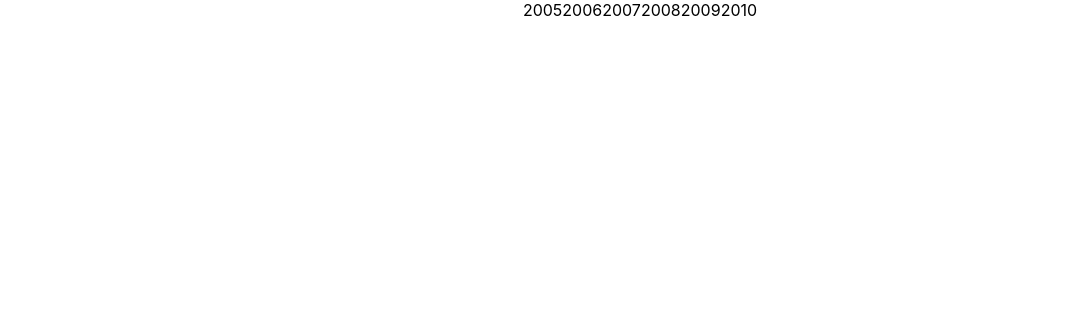
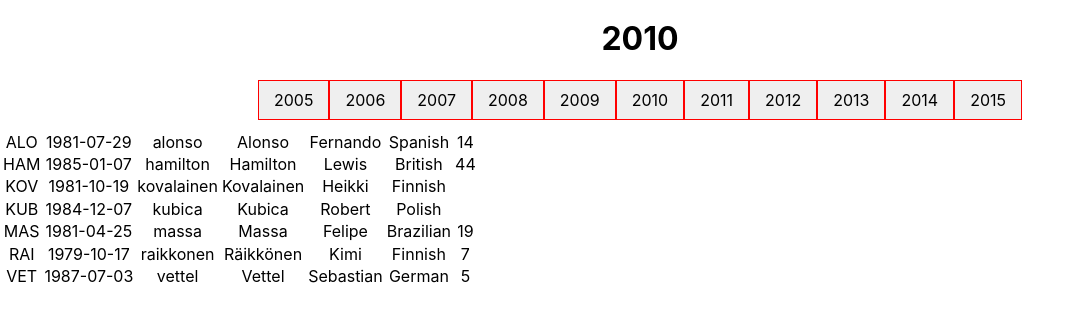
Before and after one commit to dillinger/f1champs, a React (Create React App) app: page / in a window 1280 px wide. Shown: the top 322 px of the page, without its empty margins (0-1081 px from the left). Built offline with nearby package versions, Linux system fonts and the light colour scheme.

Commit message:
[WIP]: Add a few components

```diff
--- a/src/App.js
+++ b/src/App.js
@@ -1,22 +1,111 @@
-import React, { Component } from 'react';
+import React, {Component} from 'react';
 
-import { YearList } from 'components/YearList/YearList';
+import {YearList} from 'components/YearList/YearList';
+import CurrentYear from 'components/CurrentYear/CurrentYear';
+import {DriverList} from 'components/DriverList/DriverList';
 
+import 'normalize.css';
 import './App.css';
+
+const drivers = {
+  data: [
+    {
+      driverId: 'alonso',
+      permanentNumber: '14',
+      code: 'ALO',
+      url: 'http://en.wikipedia.org/wiki/Fernando_Alonso',
+      givenName: 'Fernando',
+      familyName: 'Alonso',
+      dateOfBirth: '1981-07-29',
+      nationality: 'Spanish',
+    },
+    {
+      driverId: 'hamilton',
+      permanentNumber: '44',
+      code: 'HAM',
+      url: 'http://en.wikipedia.org/wiki/Lewis_Hamilton',
+      givenName: 'Lewis',
+      familyName: 'Hamilton',
+      dateOfBirth: '1985-01-07',
+      nationality: 'British',
+    },
+    {
+      driverId: 'kovalainen',
+      code: 'KOV',
+      url: 'http://en.wikipedia.org/wiki/Heikki_Kovalainen',
+      givenName: 'Heikki',
+      familyName: 'Kovalainen',
+      dateOfBirth: '1981-10-19',
+      nationality: 'Finnish',
+    },
+    {
+      driverId: 'kubica',
+      code: 'KUB',
+      url: 'http://en.wikipedia.org/wiki/Robert_Kubica',
+      givenName: 'Robert',
+      familyName: 'Kubica',
+      dateOfBirth: '1984-12-07',
+      nationality: 'Polish',
+    },
+    {
+      driverId: 'massa',
+      permanentNumber: '19',
+      code: 'MAS',
+      url: 'http://en.wikipedia.org/wiki/Felipe_Massa',
+      givenName: 'Felipe',
+      familyName: 'Massa',
+      dateOfBirth: '1981-04-25',
+      nationality: 'Brazilian',
+    },
+    {
+      driverId: 'raikkonen',
+      permanentNumber: '7',
+      code: 'RAI',
+      url: 'http://en.wikipedia.org/wiki/Kimi_R%C3%A4ikk%C3%B6nen',
+      givenName: 'Kimi',
+      familyName: 'Räikkönen',
+      dateOfBirth: '1979-10-17',
+      nationality: 'Finnish',
+    },
+    {
+      driverId: 'vettel',
+      permanentNumber: '5',
+      code: 'VET',
+      url: 'http://en.wikipedia.org/wiki/Sebastian_Vettel',
+      givenName: 'Sebastian',
+      familyName: 'Vettel',
+      dateOfBirth: '1987-07-03',
+      nationality: 'German',
+    },
+  ],
+};
 
 class App extends Component {
   constructor() {
     super();
     this.state = {
-      years: [ '2005', '2006', '2007',
-      '2008', '2009', '2010' ]
+      years: [
+        '2005',
+        '2006',
+        '2007',
+        '2008',
+        '2009',
+        '2010',
+        '2011',
+        '2012',
+        '2013',
+        '2014',
+        '2015',
+      ],
     };
   }
 
   render() {
     return (
       <div className="App">
+        <CurrentYear year="2010" />
         <YearList range={this.state.years} />
+        <DriverList drivers={drivers.data} />
       </div>
     );
   }
--- /dev/null
+++ b/src/components/CurrentYear/CurrentYear.js
@@ -0,0 +1,7 @@
+import React from 'react';
+
+export default function CurrentYear(props) {
+  return (
+    <h1>{props.year}</h1>
+  );
+}
--- /dev/null
+++ b/src/components/DriverList/DriverList.js
@@ -0,0 +1,29 @@
+import React, {Component} from 'react';
+
+export function Racer(props) {
+  return <tr>
+    <td>{props.code}</td>
+    <td>{props.dateOfBirth}</td>
+    <td>{props.driverId}</td>
+    <td>{props.familyName}</td>
+    <td>{props.givenName}</td>
+    <td>{props.nationality}</td>
+    <td>{props.permanentNumber}</td>
+    </tr>;
+}
+
+export class DriverList extends Component {
+  constructor() {
+    super();
+  }
+  render() {
+    console.log(this.props);
+    return (
+      <table>
+        {this.props.drivers.map((item, index) => {
+          return <Racer key={index + item.code} {...item} />;
+        })}
+      </table>
+    );
+  }
+}
--- a/src/components/YearList/YearList.js
+++ b/src/components/YearList/YearList.js
@@ -1,4 +1,5 @@
 import React, {Component} from 'react';
+import styles from './Yearlist.module.css';
 
 export class YearList extends Component {
   constructor() {
@@ -11,9 +12,13 @@ export class YearList extends Component {
   render() {
     const {range} = this.props;
     return (
-      <div>
-        {range.map(item => {
-          return <span>{item}</span>;
+      <div className={styles.wrapper}>
+        {range.map((item, index) => {
+          return (
+            <button className={styles.button} type="button" key={index + index}>
+              {item}
+            </button>
+          );
         })}
       </div>
     );
--- /dev/null
+++ b/src/components/YearList/Yearlist.module.css
@@ -0,0 +1,17 @@
+.wrapper {
+  height: 50px;
+  overflow-x: scroll;
+  overflow-y: hidden;
+  white-space: nowrap;
+  -webkit-overflow-scrolling: touch;
+}
+
+.wrapper::-webkit-scrollbar {
+  display: none;
+}
+
+.button {
+  border: 1px solid red ;
+  padding: 10px 15px;
+  display: inline-block;
+}
--- a/src/index.css
+++ b/src/index.css
@@ -6,6 +6,7 @@ body {
     sans-serif;
   -webkit-font-smoothing: antialiased;
   -moz-osx-font-smoothing: grayscale;
+  max-resolution: 320px;
 }
 
 code {
```
